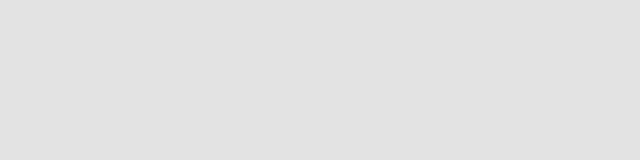
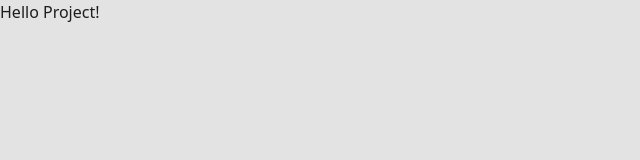
Before and after one commit to WirrWarr-rgb/FrontendProject, a website built with Vite: page index.html in a window 1280 px wide. Shown: the whole page, without its empty margins (0-640 px from the left). Built offline with nearby package versions, Linux system fonts and the light colour scheme.

Commit message:
Change config

```diff
--- a/index.html
+++ b/index.html
@@ -14,6 +14,7 @@
     </style>
   </head>
   <body>
+    <h1>Hello Project!</h1>
     <script type="module" src="/src/index.js"></script>
   </body>
 </html>
--- a/vite.config.js
+++ b/vite.config.js
@@ -3,7 +3,7 @@
 import { fileURLToPath, URL } from 'node:url';
 
 export default defineConfig({
-  base: '/test21t/',
+  base: '/FrontendProject/',
   build: {
     emptyOutDir: true,
     modulePreload: { polyfill: false },
```
